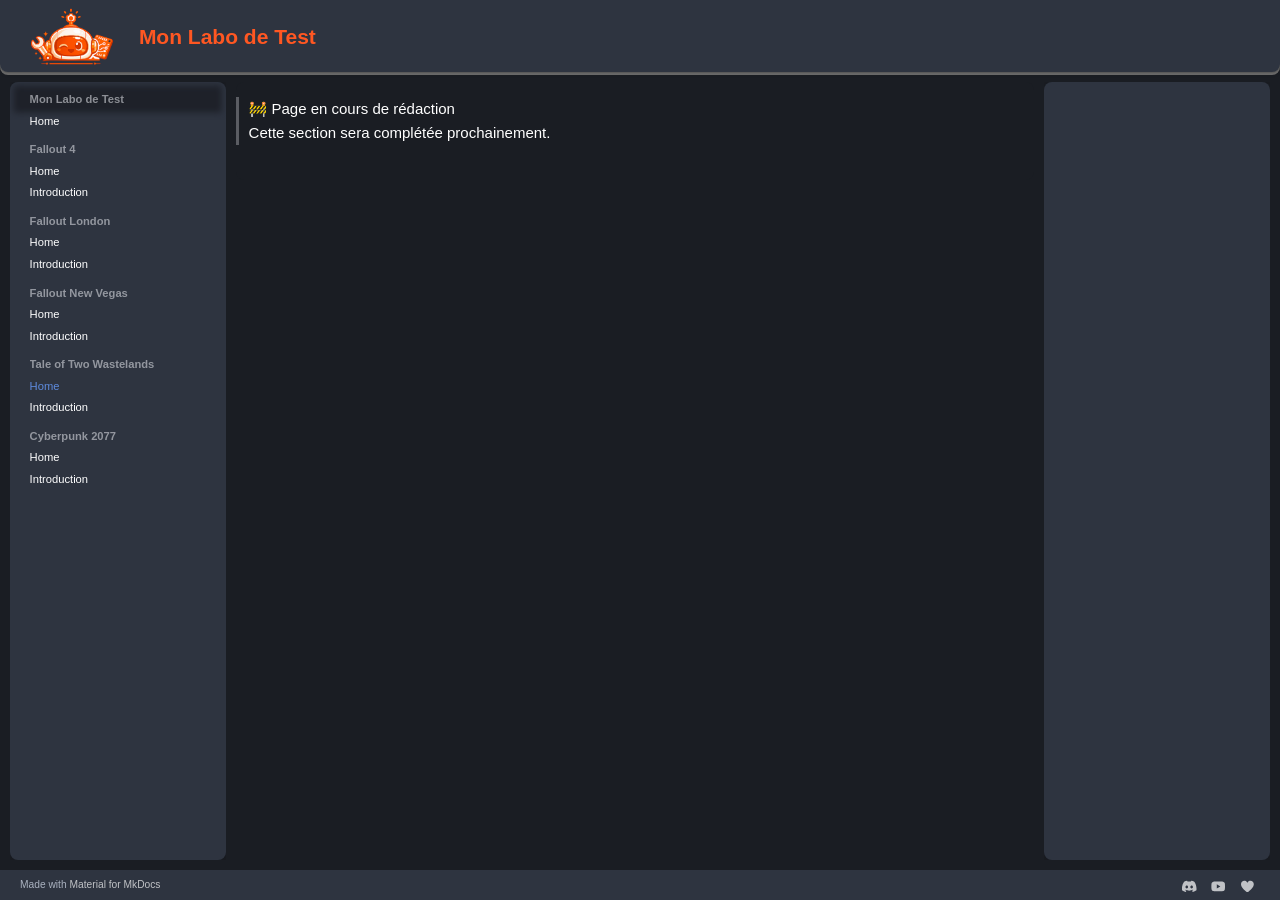
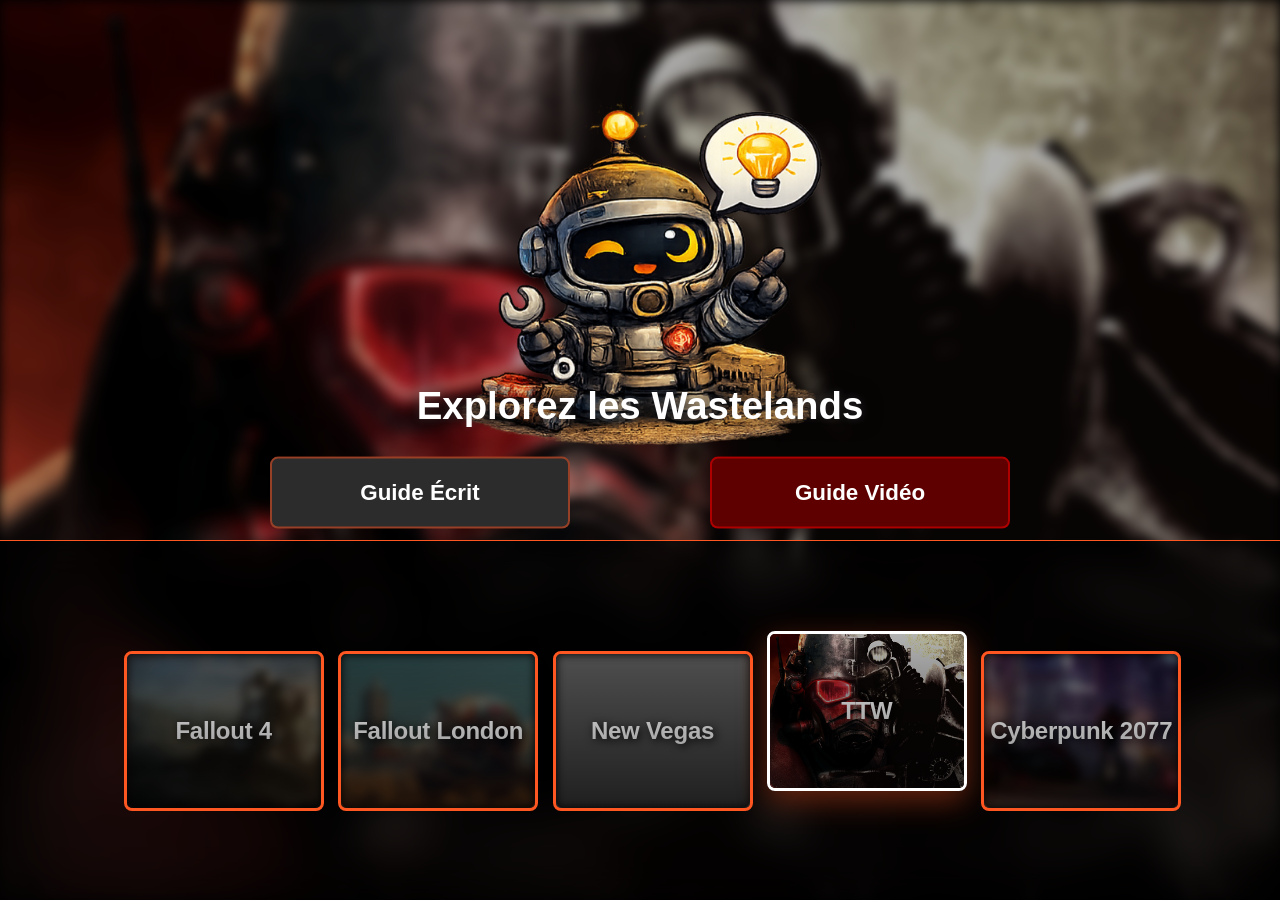
Before and after one commit to Lilevitchi/test-site, an MkDocs documentation site: the page built from docs/ttw/index.md, in a window 1280 px wide. Built offline with MkDocs 1.6.1 and Material for MkDocs 9.7.7, drawn with Linux system fonts in a browser that asks for light colours; grey boxes are pictures that could not be loaded.

Commit message:
Update index.md

```diff
--- a/docs/ttw/index.md
+++ b/docs/ttw/index.md
@@ -1,4 +1,97 @@
-# Introduction
+---
+title: TTW
+hide:
+  - navigation
+  - toc
+---
 
-> 🚧 Page en cours de rédaction
-> Cette section sera complétée prochainement.
+<div class="hub-wrapper">
+
+  <div class="hub-bg" style="background-image: url('../assets/ttw.jpg');"></div>
+
+  <div class="hub-burger">
+    <button id="hubBurgerToggle">Choisir un jeu</button>
+
+  <div id="hubBurgerMenu" class="hub-burger-menu">
+
+   <a href="../fallout4/" class="burger-item">Fallout 4</a>
+      <a href="../fallout-london/" class="burger-item">Fallout London</a>
+      <a href="../fnv/" class="burger-item">New Vegas</a>
+      <a href="../ttw/" class="burger-item active-game">TTW</a>
+      <a href="../cyberpunk/" class="burger-item">Cyberpunk 2077</a>
+
+ </div>
+  </div>
+
+  <div class="split-layout">
+
+ <div class="display-zone">
+
+   <div class="hub-central-content">
+
+  <div class="bot-bubble">
+          <p id="lile-bot-tip">Chargement d'une astuce...</p>
+        </div>
+
+   <img src="../assets/lile-bot-ttw.png"
+             class="hub-bot"
+             alt="Robot TTW">
+
+   <div class="hub-overlay-content">
+
+   <div class="custom-hub-title">
+            Explorez les Wastelands
+          </div>
+
+  <div class="hub-buttons-gap">
+               <a href="intro/"
+               class="btn-hub-large btn-orange">
+              Guide Écrit
+            </a>
+
+  <a href="https://youtu.be/m_CawhgGBGk?si=V8ovH2IEi1shkF6d"
+               target="_blank"
+               class="btn-hub-large btn-red">
+              Guide Vidéo
+            </a>
+          </div>
+
+  </div>
+
+  </div>
+    </div>
+
+ <div class="selection-zone">
+
+  <div class="game-grid">
+
+  <a href="../fallout4/" class="game-card">
+          <div class="game-card-bg" style="background-image:url('../assets/fo4.jpg')"></div>
+          <h2>Fallout 4</h2>
+        </a>
+
+   <a href="../fallout-london/" class="game-card">
+          <div class="game-card-bg" style="background-image:url('../assets/london.jpg')"></div>
+          <h2>Fallout London</h2>
+        </a>
+
+  <a href="../fnv/" class="game-card">
+          <div class="game-card-bg" style="background-image:url('../assets/newvegas.jpg')"></div>
+          <h2>New Vegas</h2>
+        </a>
+
+  <a href="../ttw/" class="game-card active-game">
+          <div class="game-card-bg" style="background-image:url('../assets/ttw.jpg')"></div>
+          <h2>TTW</h2>
+        </a>
+
+<a href="../cyberpunk/" class="game-card">
+          <div class="game-card-bg" style="background-image:url('../assets/cyberpunk.jpg')"></div>
+          <h2>Cyberpunk 2077</h2>
+        </a>
+
+   </div>
+    </div>
+
+  </div>
+</div>
```
